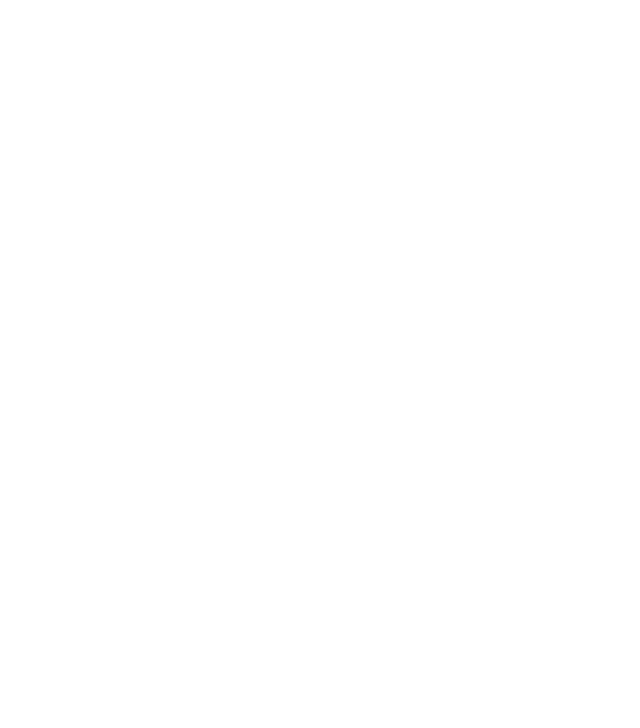
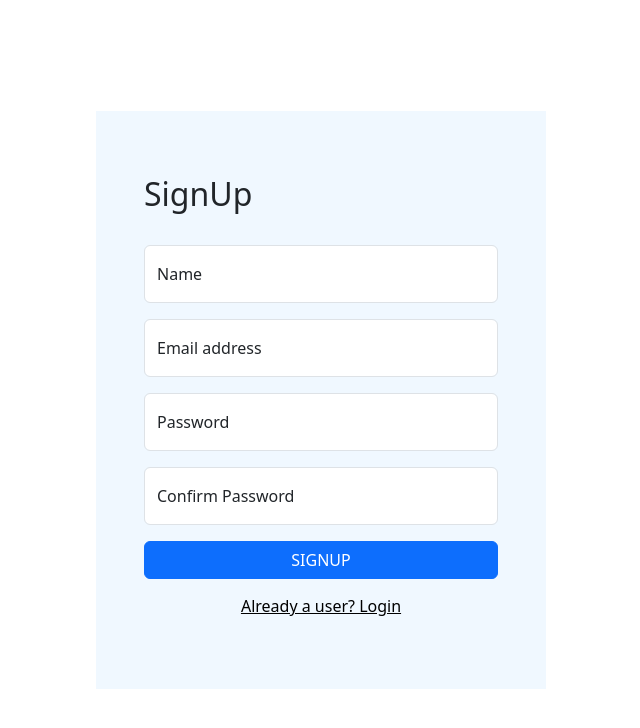
Before and after one commit to IqraMomin/Expense_Tracker_Node_JS_Project_Frontend, a React (Vite) app: page / in a window 1280 px wide. Shown: the top 728 px of the page, without its empty margins (319-959 px from the left). Built offline with nearby package versions, Linux system fonts and the light colour scheme.

Commit message:
Signup layout

```diff
--- a/src/App.css
+++ b/src/App.css
@@ -1,5 +1,7 @@
-.container{
-  min-height: 1200vh;
+.container-fluid{
+  min-height: 100vh;
   display: flex;
   flex-direction: column;
+  align-items: center;
+  justify-content: center;
 }
--- a/src/App.jsx
+++ b/src/App.jsx
@@ -1,11 +1,12 @@
-import { useState } from 'react'
-import './App.css'
+import './App.css';
 import 'bootstrap/dist/css/bootstrap.min.css';
+import SignUp from './pages/SignUp';
 
 function App() {
 
   return (
     <div className='container-fluid'>
+      <SignUp/>
 
     </div>
   )
--- /dev/null
+++ b/src/pages/SignUp.css
@@ -0,0 +1,8 @@
+.signup-div{
+    width: 450px;
+    display: flex;
+    flex-direction: column;
+    margin:auto;
+    padding: 4rem 3rem;
+    background-color: aliceblue;
+}
--- a/src/pages/SignUp.jsx
+++ b/src/pages/SignUp.jsx
@@ -1,14 +1,38 @@
 import React, { useState } from 'react'
-import { Form } from 'react-bootstrap';
+import { Button, FloatingLabel, Form } from 'react-bootstrap';
+import "./SignUp.css";
 
 function SignUp() {
     const [login,setLogin] = useState(false);
 
     return (
         <div className='signup-div'>
+            <div className="mb-4">
             <h2>{login ? "Login" : "SignUp"}</h2>
+            </div>
             <Form>
-
+            <FloatingLabel
+        controlId="name"
+        label="Name"
+        className="mb-3">
+        <Form.Control type="email" placeholder="name" />
+      </FloatingLabel>
+            <FloatingLabel
+        controlId="email"
+        label="Email address"
+        className="mb-3">
+        <Form.Control type="email" placeholder="name@example.com" />
+      </FloatingLabel>
+      <FloatingLabel controlId="password" label="Password" className="mb-3">
+        <Form.Control type="password" placeholder="Password" />
+      </FloatingLabel>
+     {!login && <FloatingLabel controlId="confirmPassword" label="Confirm Password" className="mb-3">
+        <Form.Control type="password" placeholder="Password" />
+      </FloatingLabel>}
+      <div className='text-center d-flex flex-column gap-2'>
+      <Button type="submit" variant="primary">{login ? "LOGIN" : "SIGNUP"}</Button>
+      <Button style={{color:"black"}} variant="link">Already a user? Login</Button>
+      </div>
             </Form>
 
 
```
